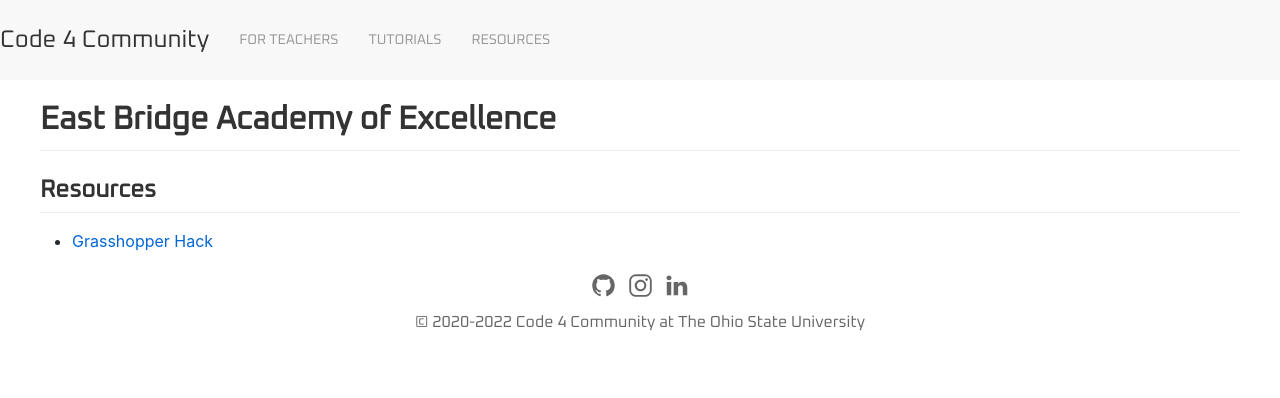
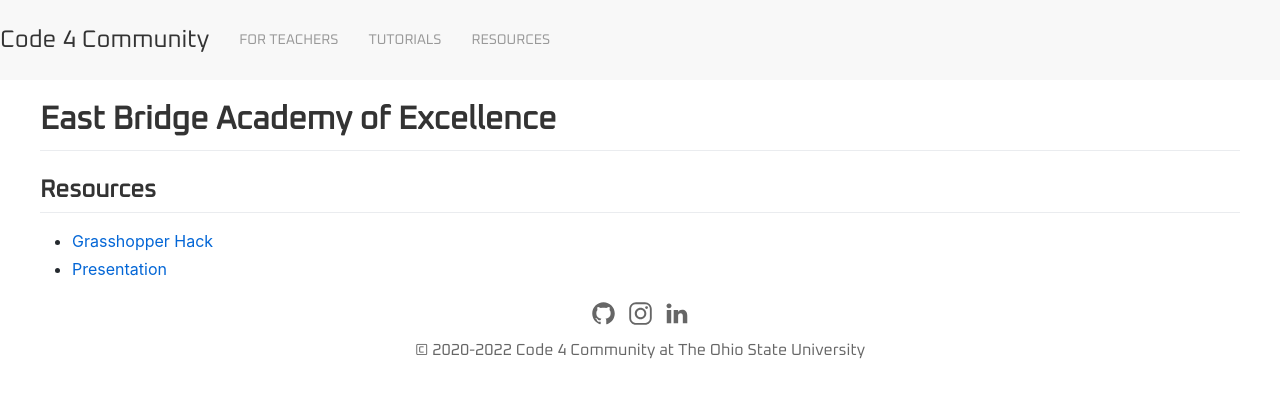
Before and after one commit to Code4Community/Code4Community.github.io, a Jekyll site: the page built from outreach_presentations/eastbridge_3-2022.md, in a window 1280 px wide. Shown: the top 398 px of the page. Built offline with Jekyll 4.4.1, drawn with Linux system fonts in a browser that asks for light colours; nearby versions of some CDN libraries.

Commit message:
Presentation for East Bridge workshop

```diff
--- a/outreach_presentations/eastbridge_3-2022.md
+++ b/outreach_presentations/eastbridge_3-2022.md
@@ -9,3 +9,4 @@ content_style: github_markdown
 
 ## Resources
 * [Grasshopper Hack](https://hourofcode.com/grasshopperhack)
+* [Presentation](https://docs.google.com/presentation/d/1QkePXUBG4-aYHJvjL-TMsN257Ph2w0cp6dm2ek-rwqA/edit?usp=sharing)
```
